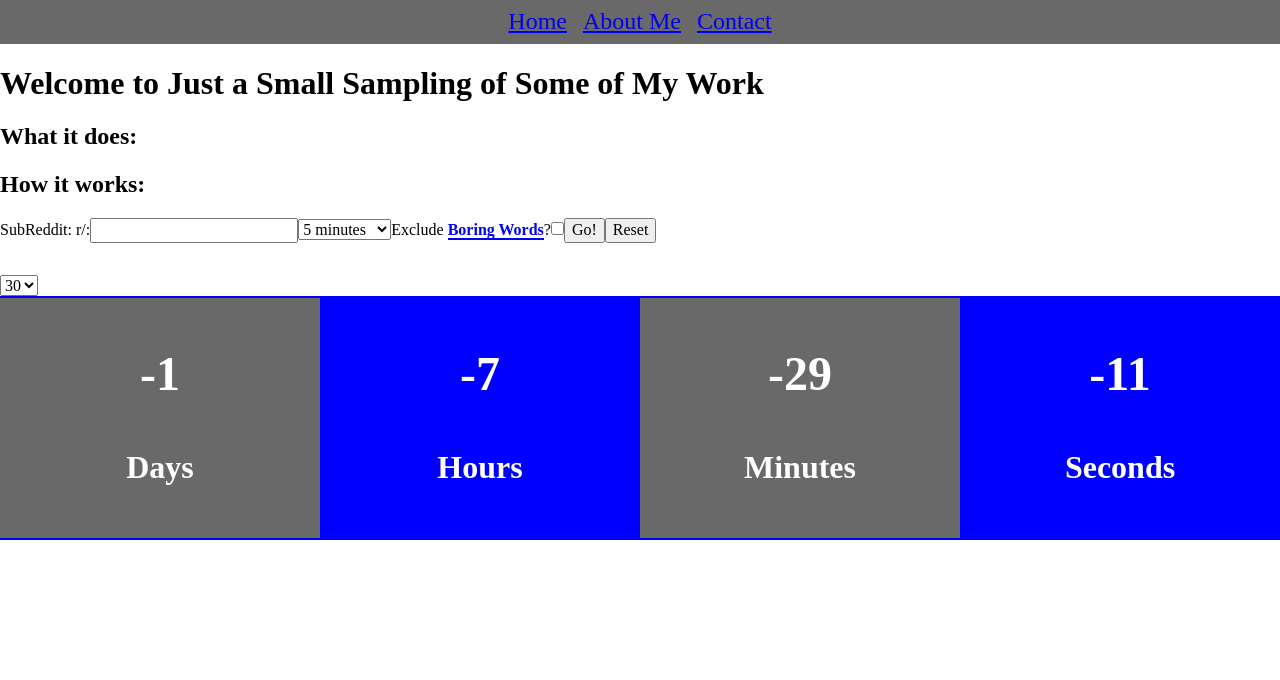
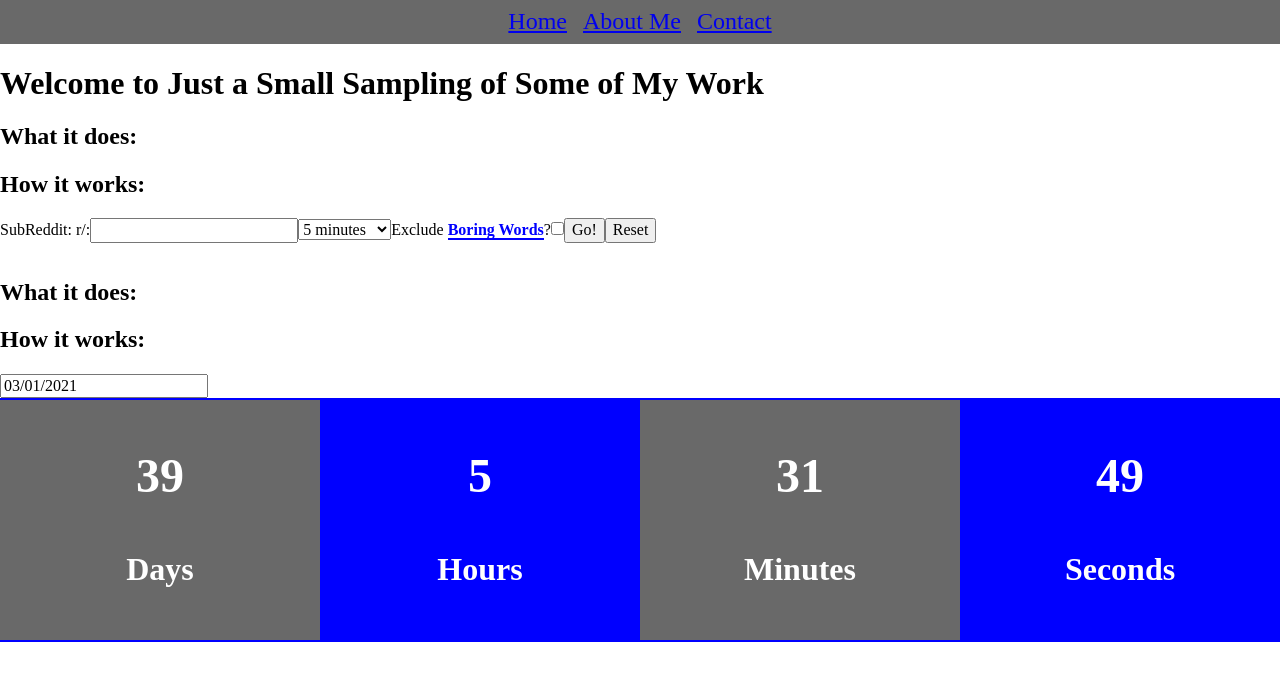
Before and after one commit to czackdesigns/JustaSmallSampling, a Gatsby site: page / in a window 1280 px wide. Built offline with nearby package versions, Linux system fonts and the light colour scheme; Gatsby itself is replaced by a stand-in of ours.

Commit message:
added datepicker and dynamic time picking

```diff
--- a/package.json
+++ b/package.json
@@ -11,9 +11,10 @@
     "moment": "^2.29.1",
     "node-sass": "^4.14.1",
     "normalize.css": "^8.0.1",
+    "react": "^17.0.1",
+    "react-datepicker": "^3.4.1",
+    "react-dom": "^17.0.1",
     "react-responsive-modal": "^6.0.0",
-    "react": "^17.0.1",
-    "react-dom": "^16.13.1",
     "typescript": "^4.1.2",
     "uuid": "^8.3.2",
     "validator": "^13.5.2"
--- a/src/components/countdown.js
+++ b/src/components/countdown.js
@@ -1,4 +1,6 @@
-import React from 'react'
+import React from "react";
+import DatePicker from "react-datepicker";
+import "react-datepicker/dist/react-datepicker.css";
 import moment from 'moment'
 import styles from './countdown.module.scss'
 
@@ -16,12 +18,11 @@ class Countdown extends React.Component {
   }
 
   render() {
-    const toEndMS = moment([2021, 0, this.props.time, 12]).diff(this.state.now)
+    const toEndMS = moment(this.props.time).diff(this.state.now)
     const toEndDays = Math.floor(toEndMS / (1000 * 60 * 60 * 24))
     const toEndHours = Math.floor(toEndMS / (1000 * 60 * 60) % 24)
     const toEndMinutes = Math.floor(toEndMS / (1000 * 60) % 60)
     const toEndSeconds = Math.floor(toEndMS / (1000) % 60)
-
 
     return (
       <div id={styles.countdown_container}>
@@ -53,21 +54,14 @@ export default class extends React.Component {
   constructor() {
     super()
     this.state = {
-      time: 20
+      time: new Date(2021, 2, 1)
     }
-  }
-
-  onChange = (e) => {
-    this.setState({ time: e.target.value })
   }
 
   render() {
     return (
       <div>
-        <select onChange={this.onChange} >
-          <option value={30}>30</option>
-          <option value={25}>25</option>
-        </select>
+        <DatePicker showTimeSelect selected={this.state.time} onChange={date => this.setState({ time: date })} />
         <Countdown time={this.state.time} />
       </div>
     )
--- a/src/pages/index.js
+++ b/src/pages/index.js
@@ -28,6 +28,18 @@ const content = {
       While doing this it ignores the excluded words(if checked) and sorts from most to least.<br/>
       It then sets that array to the state. <br/>
       On the state update a function runs that iterates over the new state and creates an ordered list item for each.
+    </p>,
+  three:
+    <p>
+      This component takes the input from the Date Picker element and displays a live countdown in days, hours, minutes, and seconds until that date and time.
+    </p>,
+  four:
+    <p>
+      This component uses the Moment.js library and the react-datepicker node package.<br/>
+      The countdown component takes the input from the datepicker and calls the .diff() function provided by Moment.js<br/>
+      This function finds the difference in time between two dates.<br/>
+      The differences are divided out into their respective days, hours, minutes, or seconds.<br/>
+      The component pushes a new time difference to the state and subsequently updates, once per second.
     </p>
 }
 
@@ -58,7 +70,9 @@ export default () => {
       <DropDown title={'What it does'} name={'whatItDoes'} description={content.one} />
       <DropDown title={'How it works'} name={'howItWorks'} description={content.two} />
       <WordCount />
-      <Countdown time={'20'} />
+      <DropDown title={'What it does'} name={'whatItDoesCount'} description={content.three} />
+      <DropDown title={'How it works'} name={'howItWorksCount'} description={content.four} />
+      <Countdown />
     </Layout>
   )
 }
```
Also changed, not shown: 2 other files.
